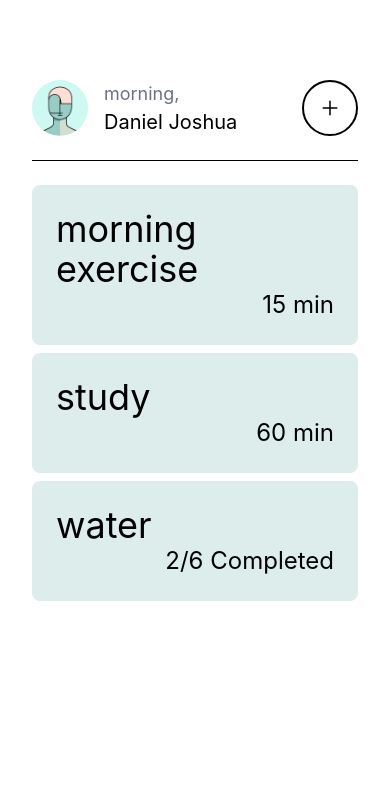
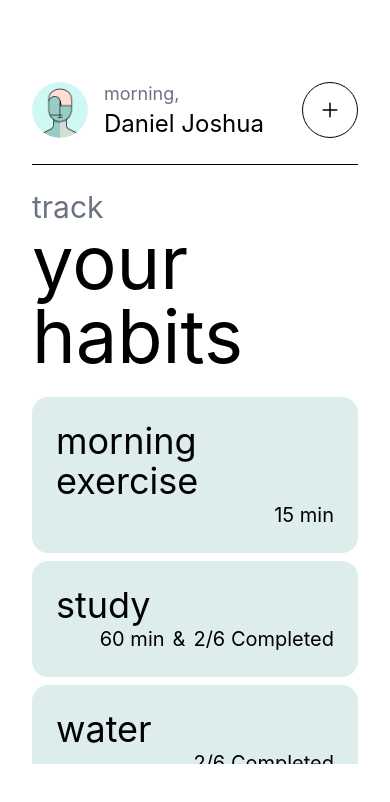
Before and after one commit to danturiano/react-native-activity-habit-tracker, a React Native app: screen / in a window 390 px wide. Shown: the top 802 px of the page. Built offline with nearby package versions, Linux system fonts and the light colour scheme.

Commit message:
Add TitleCard component and update HabitCard and UserProfile

```diff
--- a/App.tsx
+++ b/App.tsx
@@ -1,7 +1,8 @@
 import AppContainer from 'components/AppContainer';
-import HabitCard from 'components/HabitCard';
+import HabitCard, { Habit } from 'components/HabitCard';
 import Header from 'components/Header';
 import Seperator from 'components/Seperator';
+import TitleCard from 'components/TitleCard';
 import { habitsData } from 'data/sample-data';
 import { StatusBar } from 'expo-status-bar';
 import { useState } from 'react';
@@ -17,10 +18,13 @@ export default function App() {
       <AppContainer>
         <Header />
         <Seperator />
-        <View className="flex-col gap-2">
-          {habits.map((habit) => (
-            <HabitCard habit={habit} />
-          ))}
+        <View className="flex-col gap-6">
+          <TitleCard title="your habits" subtitle="track" variant="lg" />
+          <View className="flex-col gap-2">
+            {habits.map((habit, index) => (
+              <HabitCard habit={habit} key={index} />
+            ))}
+          </View>
         </View>
       </AppContainer>
       <StatusBar style="auto" />
--- a/app.json
+++ b/app.json
@@ -3,6 +3,7 @@
     "name": "my-expo-app",
     "slug": "my-expo-app",
     "version": "1.0.0",
+    "newArchEnabled": true,
 
     "web": {
       "favicon": "./assets/favicon.png"
--- a/components/AddButton.tsx
+++ b/components/AddButton.tsx
@@ -3,7 +3,7 @@ import { TouchableHighlight } from 'react-native';
 
 export default function AddButton() {
   return (
-    <TouchableHighlight className="size-14 items-center justify-center rounded-full border-2">
+    <TouchableHighlight className="size-14 items-center justify-center rounded-full border">
       <Ionicons name="add-outline" size={24} />
     </TouchableHighlight>
   );
--- a/components/HabitCard.tsx
+++ b/components/HabitCard.tsx
@@ -1,6 +1,6 @@
 import { Text, View } from 'react-native';
 
-type Habit = {
+export type Habit = {
   title: string;
   duration: number | undefined;
   is_done: boolean;
@@ -14,14 +14,17 @@ type HabitCardProps = {
 
 export default function HabitCard({ habit }: HabitCardProps) {
   return (
-    <View className="w-full rounded-lg bg-[#DDEDEC] p-6">
+    <View className="w-full rounded-2xl bg-[#DDEDEC] p-6">
       <Text className="text-4xl">{habit.title}</Text>
-      {habit.duration && <Text className="text-right text-2xl">{habit.duration} min</Text>}
-      {habit.times_per_day && (
-        <Text className="text-right text-2xl">
-          {habit.times_completed + '/' + habit.times_per_day} Completed
-        </Text>
-      )}
+      <View className="flex-row items-center justify-end gap-2">
+        {habit.duration && <Text className="text-right text-xl">{habit.duration} min</Text>}
+        {habit.duration && habit.times_per_day && <Text className="text-xl">&</Text>}
+        {habit.times_per_day && (
+          <Text className="text-right text-xl">
+            {habit.times_completed + '/' + habit.times_per_day} Completed
+          </Text>
+        )}
+      </View>
     </View>
   );
 }
--- /dev/null
+++ b/components/TitleCard.tsx
@@ -0,0 +1,23 @@
+import React from 'react';
+import { Text, View } from 'react-native';
+
+type TitleCardProps = {
+  title: string;
+  subtitle: string;
+  variant?: 'sm' | 'md' | 'lg';
+};
+
+const variantStyles = {
+  sm: { subtitle: 'text-sm', title: 'text-xl' },
+  md: { subtitle: 'text-lg', title: 'text-2xl' },
+  lg: { subtitle: 'text-3xl', title: 'text-[74px] leading-none' },
+};
+
+export default function TitleCard({ title, subtitle, variant = 'sm' }: TitleCardProps) {
+  return (
+    <View className="flex-col">
+      <Text className={`${variantStyles[variant].subtitle} text-gray-500`}>{subtitle}</Text>
+      <Text className={`${variantStyles[variant].title}`}>{title}</Text>
+    </View>
+  );
+}
--- a/components/UserProfile.tsx
+++ b/components/UserProfile.tsx
@@ -1,4 +1,6 @@
-import { Image, Text, View } from 'react-native';
+import { Image, View } from 'react-native';
+
+import TitleCard from './TitleCard';
 
 export default function UserProfile() {
   return (
@@ -7,10 +9,7 @@ export default function UserProfile() {
         source={require('../assets/uifaces-abstract-image.jpg')}
         className="size-14 rounded-full"
       />
-      <View className="flex flex-col">
-        <Text className="text-lg text-gray-500">morning,</Text>
-        <Text className="text-xl">Daniel Joshua</Text>
-      </View>
+      <TitleCard title="Daniel Joshua" subtitle="morning," variant="md" />
     </View>
   );
 }
--- a/data/sample-data.ts
+++ b/data/sample-data.ts
@@ -1,5 +1,11 @@
 export const habitsData = [
-  { title: 'morning exercise', duration: 15, is_done: true },
-  { title: 'study', duration: 60, is_done: false },
+  {
+    title: 'morning exercise',
+    duration: 15,
+    times_per_day: undefined,
+    times_completed: undefined,
+    is_done: true,
+  },
+  { title: 'study', duration: 60, times_per_day: 6, times_completed: 2, is_done: false },
   { title: 'water', duration: undefined, times_per_day: 6, times_completed: 2, is_done: false },
 ];
```
